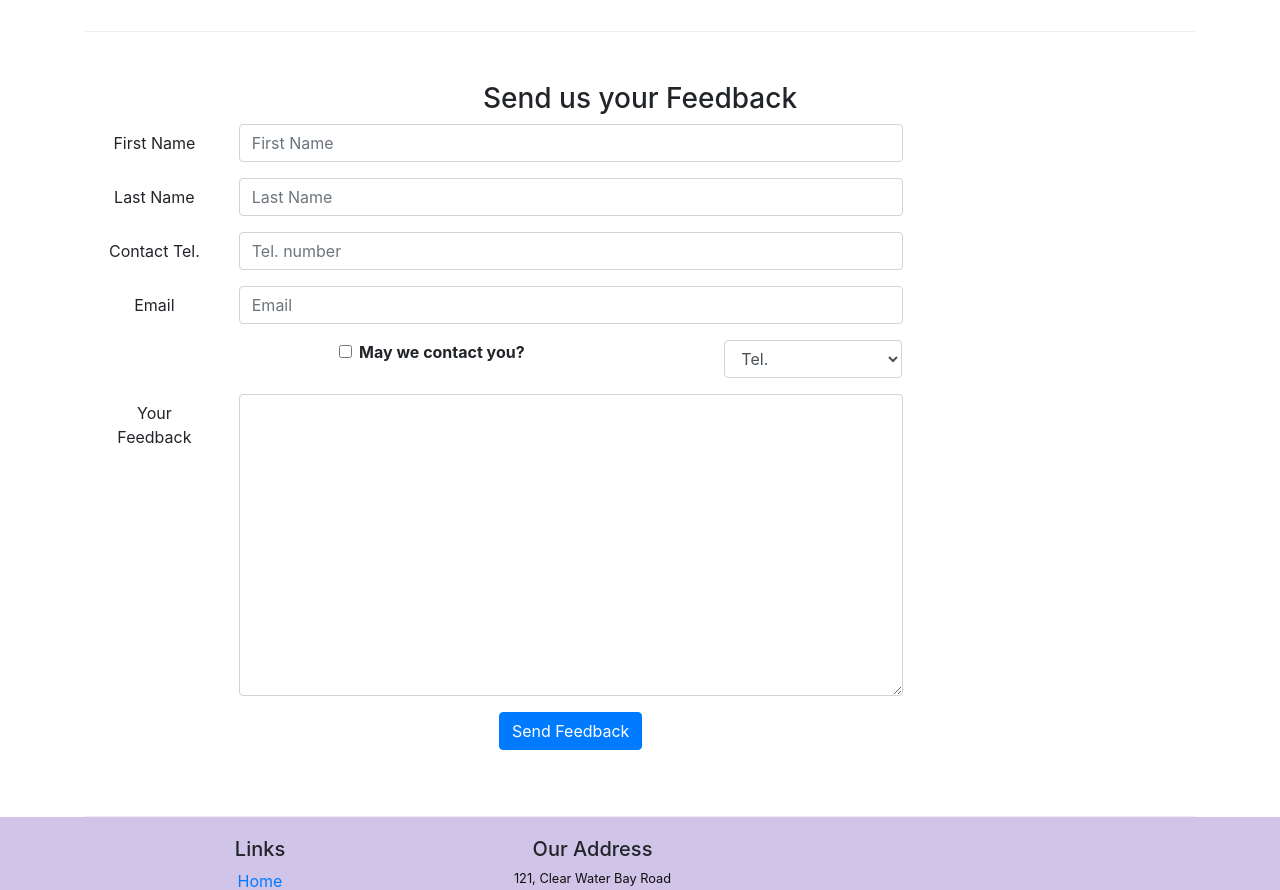
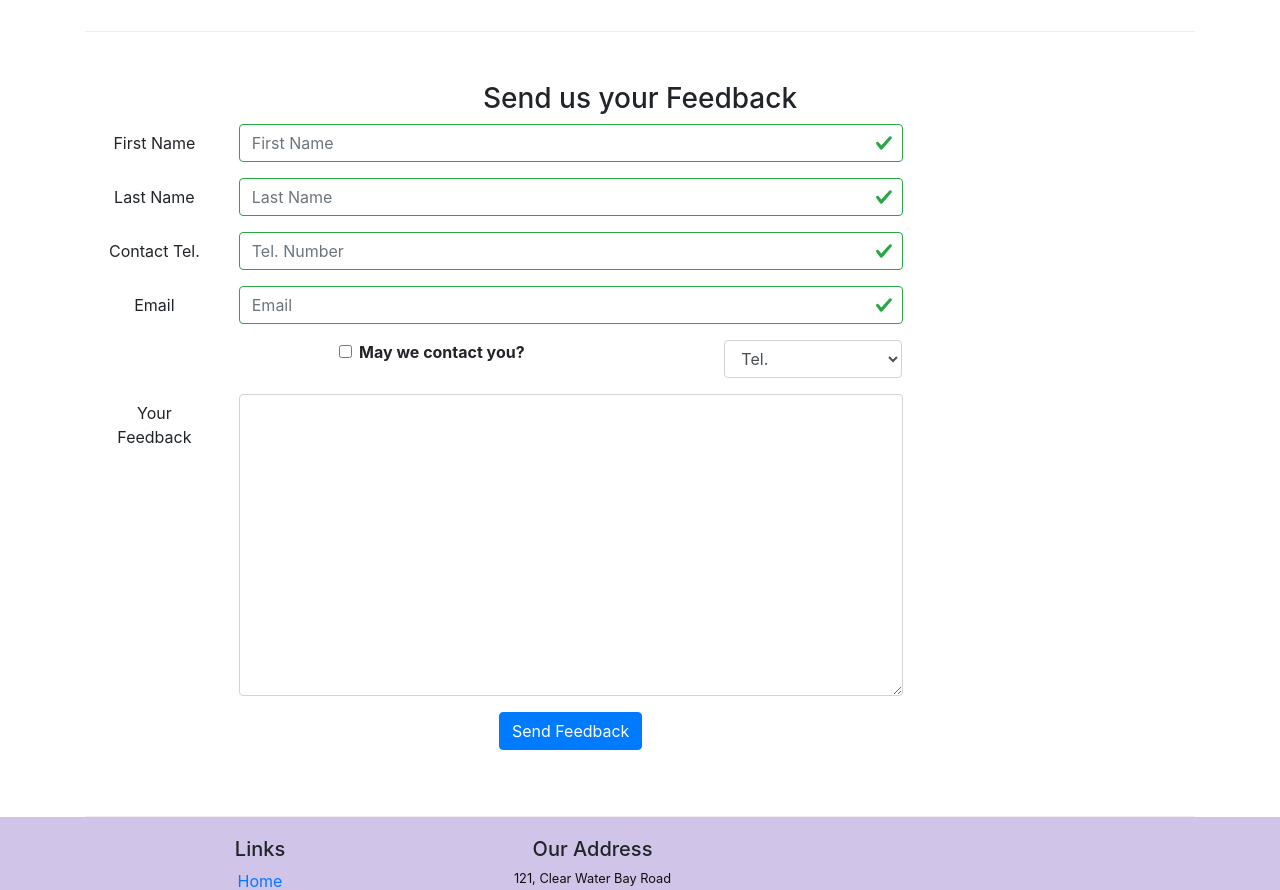
Before and after one commit to hamzakhalil3343/Dishware_online, a React (Create React App) app: page /contactus in a window 1280 px wide. Shown: the part 840-1730 px from the top of the page. Built offline with nearby package versions, Linux system fonts and the light colour scheme.

Commit message:
Controlled form validations in React

```diff
--- a/src/components/ContactComponent.js
+++ b/src/components/ContactComponent.js
@@ -1,6 +1,6 @@
 import React, { Component } from 'react';
 import { Breadcrumb, BreadcrumbItem,
-            Button, Form, FormGroup, Label, Input, Col } from 'reactstrap';
+            Button, Form, FormGroup,FormFeedback, Label, Input, Col } from 'reactstrap';
   import { Link } from 'react-router-dom';
 
   class Contact extends Component {
@@ -17,7 +17,13 @@
             email: '',
             agree: false,
             contactType: 'Tel.',
-            message: ''
+            message: '',
+            touched:{
+                firstname:false,
+                lastname:false,
+                telnum:false,
+                email:false
+            }
         };
 
         this.handleInputChange = this.handleInputChange.bind(this);
@@ -41,7 +47,47 @@
         event.preventDefault();
     }
 
+
+    handleBlur=(field)=>(evt)=>{
+             this.setState({
+                 touched:{...this.state.touched,[field]:true}
+             });
+    }
+
+
+    validate(firstname,lastname,telnum,email){
+        const errors ={
+            firstname:'',
+            lastname:'',
+            telnum:'',
+            email:''
+        }
+        if (this.state.touched.firstname && firstname.length<3)
+         errors.firstname ="first name should be = 3 characters";
+        else if (this.state.touched.firstname && firstname.length>10)
+        errors.firstname ="first name should be less than 10 characters";
+
+        if (this.state.touched.lastname && lastname.length<3)
+         errors.lastname ="last name should be = 3 characters";
+        else if (this.state.touched.lastname && lastname.length>10)
+        errors.firstname ="last name should be less than 10 characters";
+
+
+        const reg =/^\d+$/;
+        if (this.state.touched.telnum && !reg.test(telnum))
+          errors.telnum="Teleph No must be in numbers ";
+
+        if (this.state.touched.email && email.split('').filter(x=>x==='@').length!==1)
+          errors.email="Email must have @";
+      return errors;
+
+    }
+
+
+
+
     render() {
+        const errors=this.validate(this.state.firstname,this.state.lastname,this.state.telnum,this.state.email)
       return(
         <div className="container">
              <div className="row">
@@ -93,7 +139,11 @@
                                     <Input type="text" id="firstname" name="firstname"
                                         placeholder="First Name"
                                         value={this.state.firstname}
+                                        valid={errors.firstname === ''}
+                                        invalid={errors.firstname !== ''}
+                                        onBlur={this.handleBlur('firstname')}
                                         onChange={this.handleInputChange} />
+                                    <FormFeedback>{errors.firstname}</FormFeedback>
                                 </Col>
                             </FormGroup>
                             <FormGroup row>
@@ -102,16 +152,24 @@
                                     <Input type="text" id="lastname" name="lastname"
                                         placeholder="Last Name"
                                         value={this.state.lastname}
+                                        valid={errors.lastname === ''}
+                                        invalid={errors.lastname !== ''}
+                                        onBlur={this.handleBlur('lastname')}
                                         onChange={this.handleInputChange} />
+                                    <FormFeedback>{errors.lastname}</FormFeedback>
                                 </Col>
                             </FormGroup>
                             <FormGroup row>
                                 <Label htmlFor="telnum" md={2}>Contact Tel.</Label>
                                 <Col md={10}>
                                     <Input type="tel" id="telnum" name="telnum"
-                                placeholder="Tel. number"
+                                        placeholder="Tel. Number"
                                         value={this.state.telnum}
+                                        valid={errors.telnum === ''}
+                                        invalid={errors.telnum !== ''}
+                                        onBlur={this.handleBlur('telnum')}
                                         onChange={this.handleInputChange} />
+                                    <FormFeedback>{errors.telnum}</FormFeedback>
                                 </Col>
                             </FormGroup>
                             <FormGroup row>
@@ -120,7 +178,11 @@
                                     <Input type="email" id="email" name="email"
                                         placeholder="Email"
                                         value={this.state.email}
+                                        valid={errors.email === ''}
+                                        invalid={errors.email !== ''}
+                                        onBlur={this.handleBlur('email')}
                                         onChange={this.handleInputChange} />
+                                    <FormFeedback>{errors.email}</FormFeedback>
                                 </Col>
                             </FormGroup>
                     <FormGroup row>
@@ -174,49 +236,4 @@
 
 
 
-
-
-
-
-
-
-
-
-
-
-
-
-
-
-
-
-
-
-
-
-
-
-
-
-
-
-
-
-
-
-
-
-
-
-
-// function Contact(props) {
-//     return(
-
-
-//         <div className="container">
-
-//         </div>
-//     );
-// }
-
 export default Contact;
```
Lines whose indentation alone changed are shown as unchanged.
